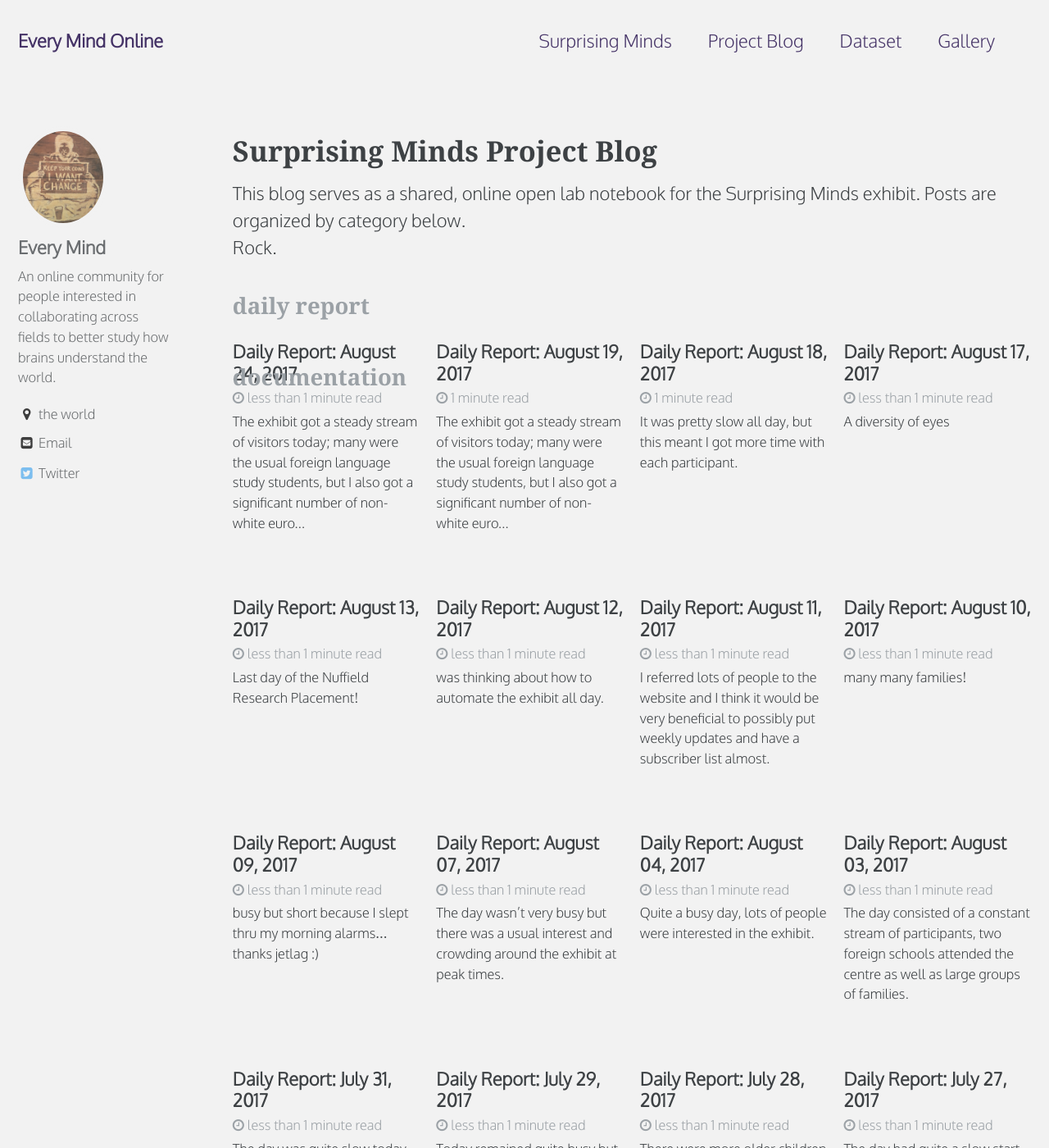
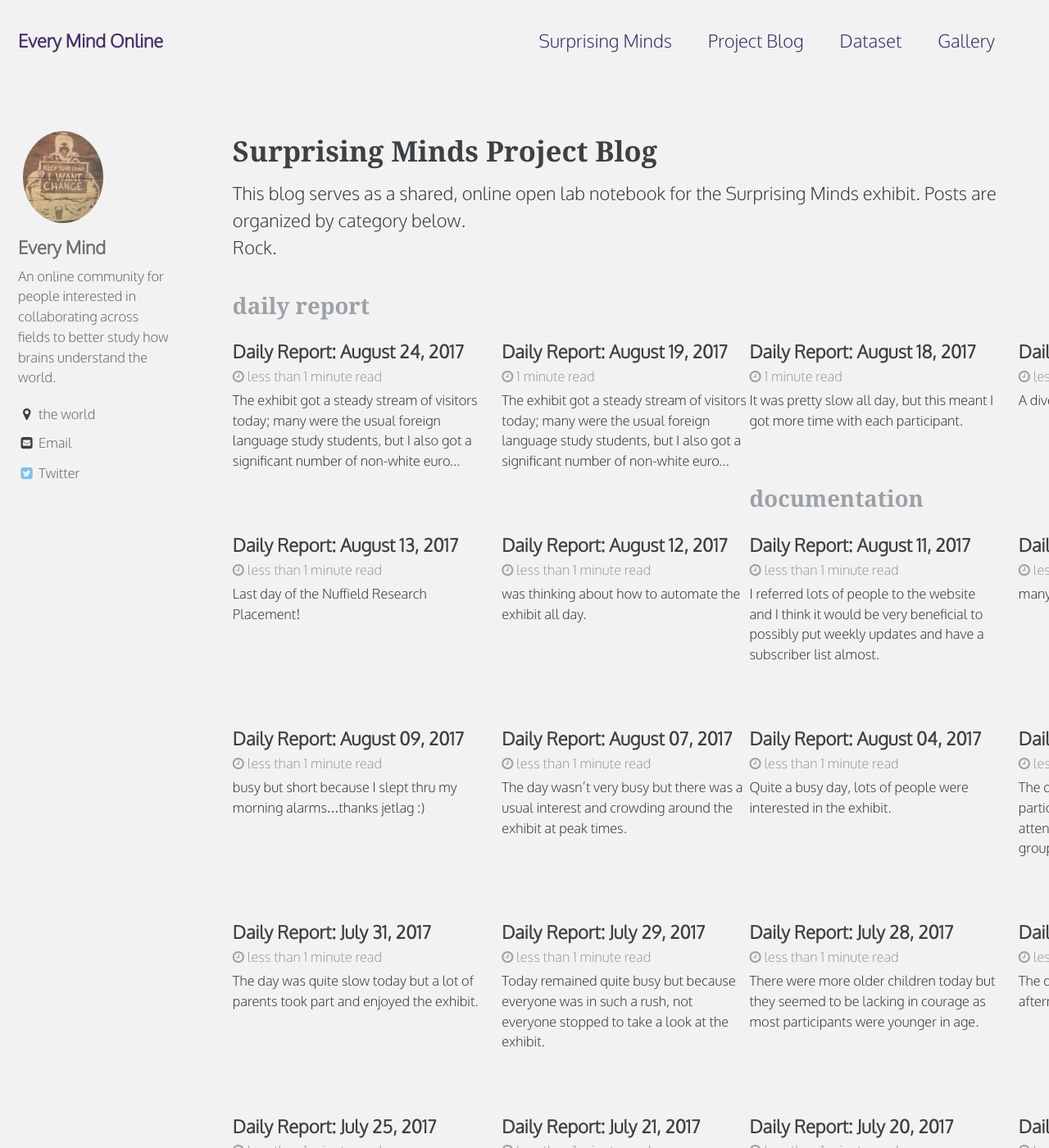
Before and after one commit to everymind/SurprisingMinds, a Jekyll site: the page built from _pages/blog-archive.html, in a window 1280 px wide and 1400 px high. Shown: the whole window at 82% size. Built offline with Jekyll 4.4.1, drawn with Linux system fonts in a browser that asks for light colours; some web fonts are replaced.

Commit message:
Update _archive.scss

```diff
--- a/_sass/minimal-mistakes/_archive.scss
+++ b/_sass/minimal-mistakes/_archive.scss
@@ -105,8 +105,68 @@
    Grid view
    ========================================================================== */
 
+.archive {
+
+  .grid__wrapper {
+    /* extend grid elements to the right */
+     clear: both;
+
+    @include breakpoint($large) {
+      margin-right: -1 * $right-sidebar-width-narrow;
+    }
+
+    @include breakpoint($x-large) {
+      margin-right: -1 * $right-sidebar-width;
+    }
+  }
+}
+
 .grid__item {
   margin-bottom: 2em;
+
+  @include breakpoint($small) {
+    float: left;
+    width: span(5 of 10);
+
+    &:nth-child(2n+1) {
+      clear: both;
+      margin-left: 0;
+    }
+
+    &:nth-child(2n+2) {
+      clear: none;
+      margin-left: gutter(of 10);
+    }
+  }
+
+  @include breakpoint($medium) {
+    margin-left: 0; /* override margin*/
+    margin-right: 0; /* override margin*/
+    width: span(3 of 12);
+
+    &:nth-child(2n+1) {
+      clear: none;
+    }
+
+    &:nth-child(4n+1) {
+      clear: both;
+    }
+
+    &:nth-child(4n+2) {
+      clear: none;
+      margin-left: gutter(1 of 12);
+    }
+
+    &:nth-child(4n+3) {
+      clear: none;
+      margin-left: gutter(1 of 12);
+    }
+
+    &:nth-child(4n+4) {
+      clear: none;
+      margin-left: gutter(1 of 12);
+    }
+  }
 
   .page__meta {
     margin: 0 0 4px;
@@ -119,30 +179,25 @@
 
   .archive__item-excerpt {
     display: none;
-  }
 
-  @include breakpoint($small) {
-    @include gallery(5 of 10);
-    .archive__item-teaser {
-      max-height: 200px;
-    }
-  }
-
-  @include breakpoint($medium) {
-    margin-left: 0; /* reset before mixin does its thing*/
-    margin-right: 0; /* reset before mixin does its thing*/
-    @include gallery(2.5 of 10);
-
-    .archive__item-teaser {
-      max-height: 120px;
-    }
-
-    .archive__item-excerpt {
+    @include breakpoint($medium) {
       display: block;
       font-size: $type-size-6;
     }
   }
+
+  .archive__item-teaser {
+
+    @include breakpoint($small) {
+      max-height: 200px;
+    }
+
+    @include breakpoint($medium) {
+      max-height: 120px;
+    }
+  }
 }
+
 
 
 /*
```
